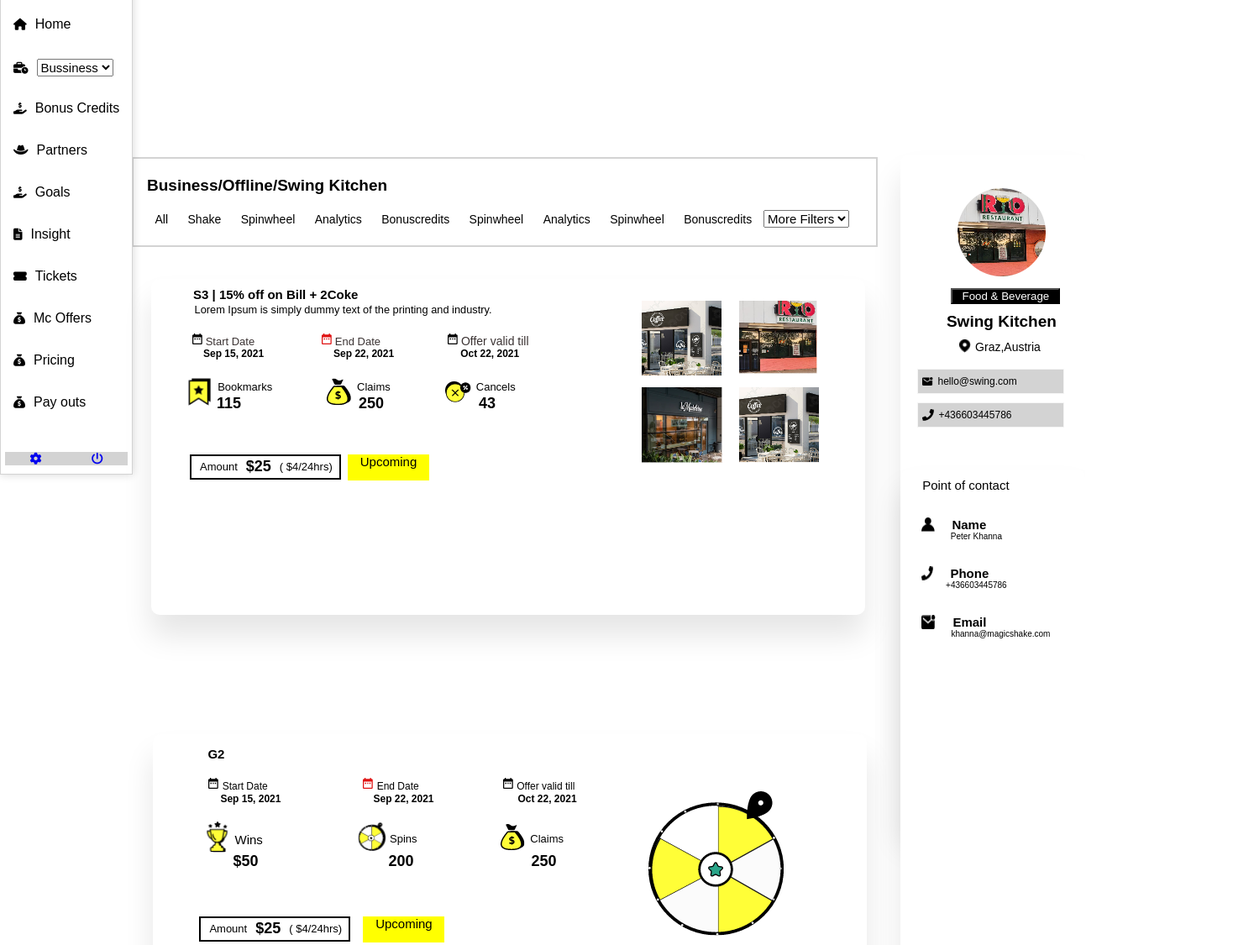
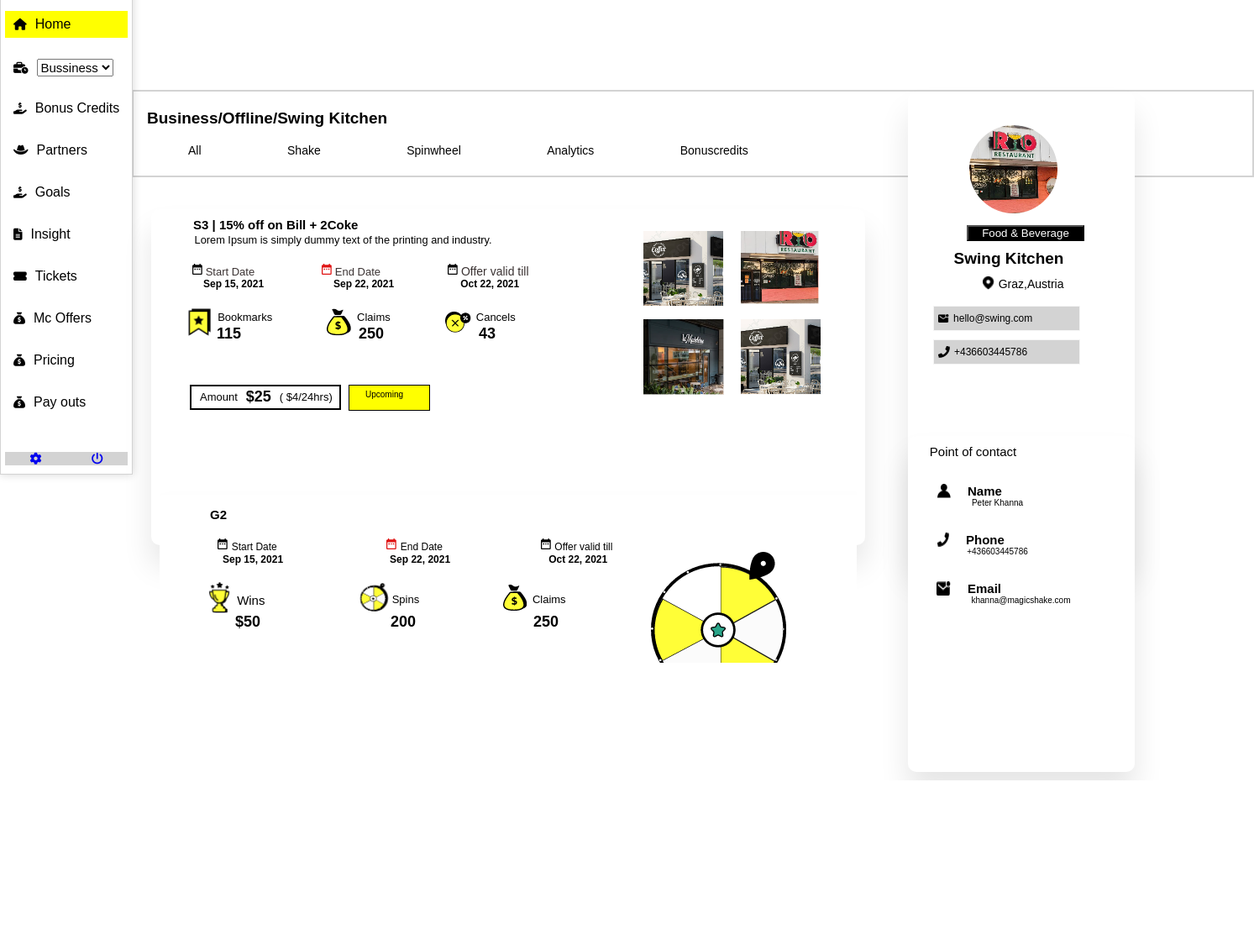
Before and after one commit to Hemanjali13/MagicShake-Page-layout, a plain HTML site: page index.html in a window 1280 px wide. Shown: the part 63-1188 px from the top of the page at 84% size, 1493 px wide, since content can reach past the window. After the commit the page ends 992 px from the top, so only its background shows below. Drawn offline with Linux system fonts and the light colour scheme.

Commit message:
First commit

```diff
--- a/index.html
+++ b/index.html
@@ -15,10 +15,12 @@
              <img src="images/logo.png" class="logo-img">
              <ul class="nav-links">
                 <li>
+                    <div class="element">
                     <a href="#">
                        <i class="fa-sharp fa-solid fa-house"></i>
                        <span class="link_name">Home</span>
                       </a>
+                    </div>
                   </li>
                   <li>
                       <a href="#">
@@ -96,20 +98,11 @@
                 <a href="#" class="">Spinwheel</span></a>
                 <a href="#" class="">Analytics</span></a>
                 <a href="#" class="">Bonuscredits</span></a>
-                <a href="#" class="">Spinwheel</span></a>
-                <a href="#" class="">Analytics</span></a>
-                <a href="#" class="">Spinwheel</span></a>
-                <a href="#" class="">Bonuscredits</span></a>
-            <select class="MBU" id="MBU">
-              <option value="More Filters">More Filters</option>
-              <option value="saab">Saab</option>
-              <option value="mercedes">Mercedes</option>
-              <option value="audi">Audi</option>
-            </select>
                </div>
          </div>
          <div class="analytics">
             <div class="card">
+                <div class="card-wrapper">
                 <div class="card-head">
                     <h2>S3 | 15% off on Bill + 2Coke</h2>
                 </div>
@@ -180,7 +173,7 @@
                     </div>
                         <div class="slo">
                             <div class="c">
-                            <a>Upcoming</a>
+                            <p>Upcoming</p>
                         </div>
                         <div class="side">
                             <div class="single-img"><img src="imag/1.png" alt=""></div>
@@ -190,50 +183,6 @@
                             <div class="single-img"><img src="imag/3.png" alt=""></div>
                             <div class="single-img"><img src="imag/4.png" alt=""></div>
                         </div>
-                </div>
-                <div class="Card">
-                    <div class="Card-form">
-                        <div class="logo">
-                            <img src="ro.png" alt="">
-                            <br>
-                            <button>Food & Beverage</button>
-                            <h2>Swing Kitchen</h2>
-                            <div class="letter">
-                                <img src="location-on.png" alt="">
-                                <p>Graz,Austria</p>
-                            </div>
-                            <div class="ids">
-                                <img src="Icon .png" alt="">
-                                <p>hello@swing.com</p>
-                            </div>
-                        <div class="call">
-                            <img src="phone.png" alt="">
-                            <p>+436603445786</p>
-                        </div>
-                        </div>
-                    </div>
-                <div class="Cards">
-                    <div class="Cards-page">
-                        <p>Point of contact</p>
-                    </div>
-                    <div class="Queries">
-                        <div class="ppls">
-                            <img src="people.png" alt="">
-                            <h2>Name</h2>
-                        </div>
-                        <p>Peter Khanna</p>
-                        <div class="contact">
-                            <img src="phone.png" alt="">
-                            <h2>Phone</h2>
-                        </div>
-                        <p>+436603445786</p>
-                        <div class="id">
-                            <img src="Icon .png" alt="">
-                            <h2>Email</h2>
-                        </div>
-                        <div class="ig">
-                        <p>khanna@magicshake.com</p>
-                    </div>
                 </div>
             </div>
             <div class="cards">
@@ -296,7 +245,7 @@
                     </div>
                         <div class="slow">
                             <div class="cd">
-                            <a>Upcoming</a>
+                            <p>Upcoming</p>
                         </div>
                 </div>
             </div>
@@ -304,4 +253,53 @@
                 <div class="sngle-img"><img src="imag/spinwheel.png" alt=""></div>
             </div>
          </div>
+        </div>
+        </div>
+         <div class="Card">
+            <div class="Card-form">
+                <div class="logo">
+                    <img src="ro.png" alt="">
+                    <br>
+                    <button>Food & Beverage</button>
+                    <h2>Swing Kitchen</h2>
+                    <div class="letter">
+                        <img src="location-on.png" alt="">
+                        <p>Graz,Austria</p>
+                    </div>
+                    <div class="ids">
+                        <img src="Icon .png" alt="">
+                        <p>hello@swing.com</p>
+                    </div>
+                <div class="call">
+                    <img src="phone.png" alt="">
+                    <p>+436603445786</p>
+                </div>
+                </div>
+            </div>
+         </div>
+        <div class="Cards">
+            <div class="Cards-page">
+                <p>Point of contact</p>
+            </div>
+            <div class="Queries">
+                <div class="ppls">
+                    <img src="people.png" alt="">
+                    <h2>Name</h2>
+                </div>
+                <p>Peter Khanna</p>
+                <div class="contact">
+                    <img src="phone.png" alt="">
+                    <h2>Phone</h2>
+                </div>
+                <p>+436603445786</p>
+                <div class="id">
+                    <img src="Icon .png" alt="">
+                    <h2>Email</h2>
+                </div>
+                <div class="ig">
+                <p>khanna@magicshake.com</p>
+            </div>
+        </div>
+    </div>
+        </div>
     </body>
--- a/style.css
+++ b/style.css
@@ -7,10 +7,11 @@
 body{
     min-height: 100vh;
     width: 100%;
+    overflow: hidden;
 }
 .header{
     width: 14%;
-    height: 150vh;
+    height: 100vh;
 }
 .side-bar{
     border: 1px solid lightgray;
@@ -41,6 +42,10 @@
 .nav-links li{
     padding: 10px 0;
 }
+.element{
+    background: yellow;
+}
+
 .nav-links li a{
     color: black;
     text-decoration: none;
@@ -76,8 +81,8 @@
 .page-header{
     padding: 1.3rem 1rem;
     margin-left: 157px;
-    margin-top: -950px;
-    width: calc(85% - 200px);
+    margin-top: -630px;
+    width: calc(120% - 200px);
     background: #FFFFFF;
     border: 2px solid lightgray;
 }
@@ -85,7 +90,7 @@
     font-size: 19px;
 }
 .page-header .flower a{
-     padding: 9px 9.5px;
+     padding: 9px 49px;
  }
 .flower a{
     font-size: 14px;
@@ -93,13 +98,6 @@
     text-decoration: none;
 }
 .flower a:hover{
-    background-color: yellow;
-}
-.flower select{
-    font-size: 15px;
-    color: black;
-}
-.flower select:hover{
     background-color: yellow;
 }
 .analytics{
@@ -267,14 +265,16 @@
 }
 .slo{
     margin-top: -30px;
-    margin-left: 224px;
-    font-size: 15px;
+    margin-left: 225px;
+    border: 1px solid black;
     background: yellow;
+    font-size: 17px;
     width: 97px;
     height: 31px;
 }
 .c{
-    font-size: 15px;
+    margin-top: 5px;
+    margin-left: 19px;
 }
 .cards{
     margin: 10px;
@@ -283,8 +283,8 @@
     background: #FFFFFF;
     text-align: center;
     border-radius: 10px;
-    margin-top: -495px;
-    margin-left: -900px;
+    margin-top: 100px;
+    margin-left: -5px;
     padding: 10px;
     box-shadow: 0 25px 35px rgb(0, 0, 0, 0.1);
 }
@@ -427,20 +427,35 @@
 }
 .slow{
     margin-top: -30px;
-    margin-left: 240px;
-    font-size: 15px;
+    margin-left: 235px;
+    border: 1px solid black;
     background: yellow;
+    font-size: 17px;
     width: 97px;
     height: 31px;
 }
+.cd{
+    margin-top: 5px;
+    margin-left: 15px;
+}
+/*Card-wrapper*/
+.card-wrapper{
+    max-width: 120%;
+    max-height: 530px;
+    overflow-y: scroll;
+}
+/* Hide scrollbar for Chrome, Safari and Opera */
+.card-wrapper::-webkit-scrollbar {
+    display: none;
+  }
 .Card{
-    width: 220px;
-    height: 100vh;
+    width: 270px;
+    height: 70vh;
     background: #FFFFFF;
     text-align: center;
     border-radius: 10px;
-    margin-top: -388px;
-    margin-left: 882.4px;
+    margin-top: -110px;
+    margin-left: 9px;
     padding: 10px;
     box-shadow: 0 25px 35px rgb(0, 0, 0, 0.1);
 }
@@ -449,7 +464,8 @@
     margin-left: 30px;
 }
 .logo button{
-    width: 130px;
+    width: 140px;
+    margin-right: 20px;
     margin-top: 10px;
     background: black;
     color: white;
@@ -457,17 +473,17 @@
 .logo h2{
     margin: 10px;
     font-size: 19px;
-    margin-right: 20px;
+    margin-right: 70px;
 }
 .logo img{
-    margin-right: 10px;
+    margin-left: -49px;
 }
 .Card-form .letter{
     display: flex;
     flex-direction: row;
 }
 .letter img{
-    margin-left: 30px;
+    margin-left: 49px;
     margin-right: 5px;
     height: 16px;
 }
@@ -494,7 +510,7 @@
     margin-top: 10px;
     width: 175px;
     height: 30px;
-    margin-left: -20px;
+    margin-left: -10px;
     font-size: 12px;
     background: lightgray;
     border: 1px solid whitesmoke;
@@ -515,25 +531,25 @@
     margin-top: 10px;
     width: 175px;
     height: 30px;
-    margin-left: -20px;
+    margin-left: -10px;
     font-size: 12px;
     background: lightgray;
     border: 1px solid whitesmoke;
 }
 .Cards{
     margin: 10px;
-    width: 220px;
-    height: 100vh;
+    width: 270px;
+    height: 50vh;
     background: #FFFFFF;
     text-align: center;
     border-radius: 10px;
-    margin-left: -10px;
     padding: 10px;
-    margin-top: 50px;
+    margin-left: -302px;
+    margin-top: 300px;
     box-shadow: 0 25px 35px rgb(0, 0, 0, 0.1);
 }
 .Cards-page p{
-    margin-right: 65px;
+    margin-right: 115px;
     font-size: 15px;
 }
 .Queries .ppls{
@@ -546,11 +562,11 @@
     margin-left: 20px;
 }
 .ppls img{
-    margin-left: 15px;
+    margin-left: 25px;
 }
 p{
     font-size: 10px;
-    margin-right: 40px;
+    margin-right: 57px;
 }
 .Queries .contact{
     display: flex;
@@ -558,7 +574,7 @@
     margin-top: 30px;
 }
 .contact img{
-    margin-left: 15px;
+    margin-left: 25px;
 }
 .contact h2{
     font-size: 15px;
@@ -575,10 +591,10 @@
 }
 .ig p{
     font-size: 10px;
-    margin-left: 50px;
+    margin-left: 56px;
 }
 .id img{
-    margin-left: 15px;
+    margin-left: 24px;
 }
 /*Right Side*/
 .side{
```
